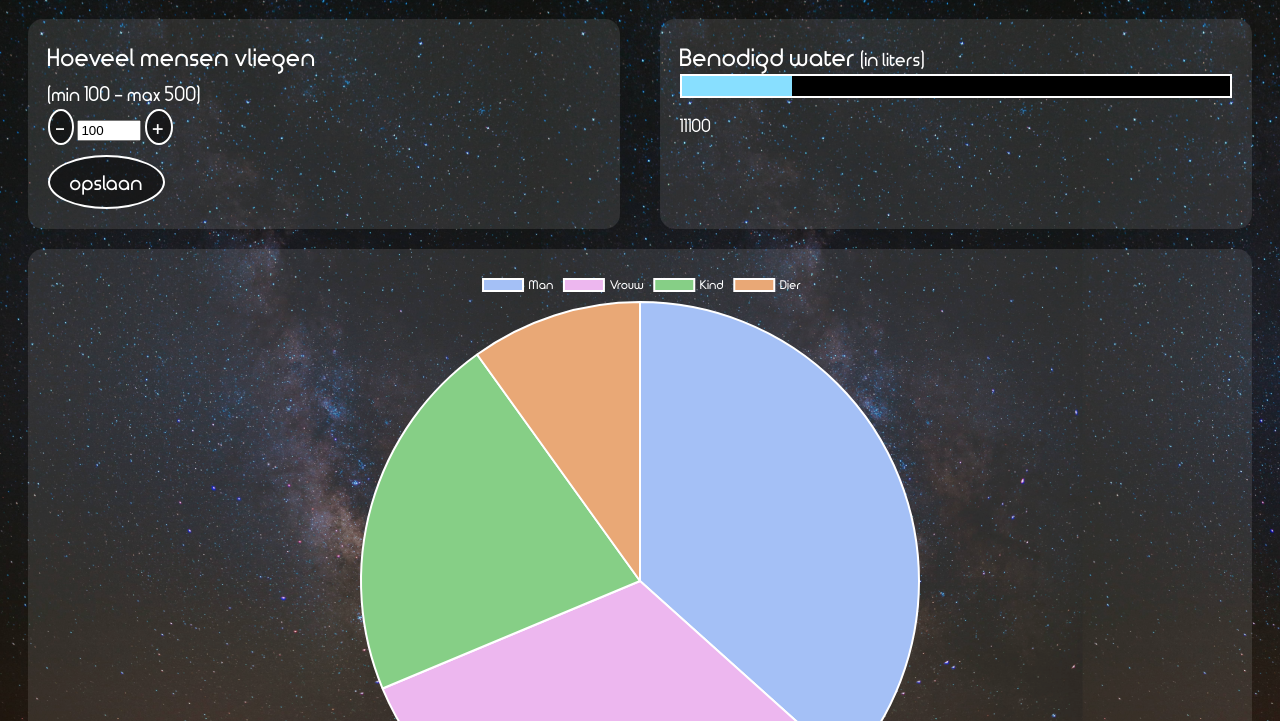
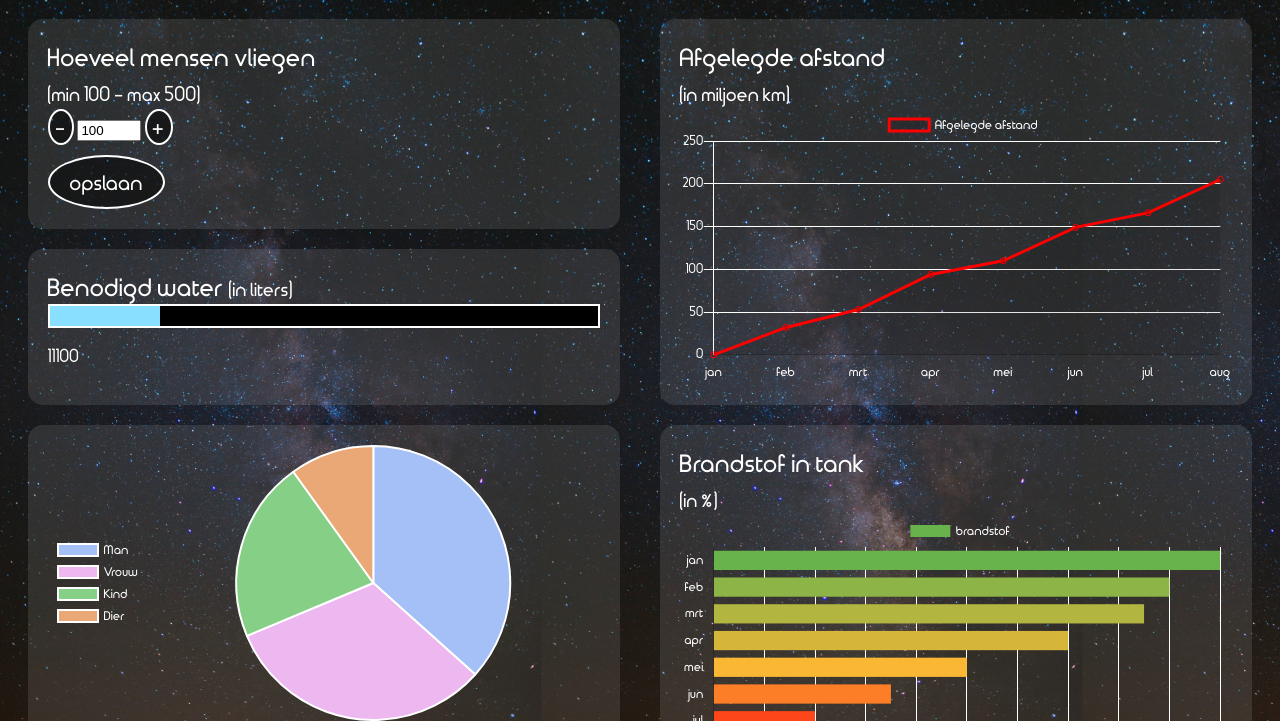
Before and after one commit to jashwan95/Challenge-1, a plain HTML site: page index.html in a window 1280 px wide. Shown: the part 79-800 px from the top of the page. Drawn offline with nearby package versions, Linux system fonts and the light colour scheme.

Commit message:
added a bar chart

```diff
--- a/index.html
+++ b/index.html
@@ -20,11 +20,11 @@
             <button type="button" id="opslaan">opslaan</button>
         </div>
 
-        <!-- bar chart-->
-        <div class="bar-chart witte-achtergrond">
+        <!-- bar-water chart-->
+        <div class="bar-chart-water witte-achtergrond">
             <h2>Benodigd water <span>(in liters)</span>
             </h2>
-            <div id="snelheidsbalk">
+            <div id="waterbalk">
                 <div id="balk"></div>
             </div>
             <p id="water"> nog niet ingevuld </p>
@@ -43,6 +43,14 @@
             <canvas id="lineChart"></canvas>
         </div>
 
+        <!-- bar-gas chart-->
+        <div class="bar-chart-gas witte-achtergrond">
+            <h2>Brandstof in tank<br>
+                <span>(in %)</span>
+            </h2>
+            <canvas id="gasChart"></canvas>
+        </div>
+
         <!-- script in <body> omdat het niet werkt in de <head> -->
         <script src="https://cdn.jsdelivr.net/npm/chart.js@2.8.0"></script>
         <script src="script.js"></script>
--- a/script.js
+++ b/script.js
@@ -1,61 +1,5 @@
-Chart.defaults.global.defaultFontColor = '#FFFFFF'
-Chart.defaults.global.defaultFontFamily = 'timeburner'
-
-/*pie chart*/
-var pie = document.getElementById('pieChart').getContext('2d');
-var chart = new Chart(pie, {
-    // The type of chart we want to create
-    type: 'pie',
-
-    // The data for our dataset
-    data: {
-        labels: ['Man', 'Vrouw', 'Kind', 'Dier'],
-        datasets: [{
-            data: [48, 42, 28, 13],
-            backgroundColor: ['#A4C0F6', '#EDB7EF', '#86CF86', '#E9A876']
-        }]
-    },
-
-    // Configuration options go here
-    options: {
-        legend: {
-            labels: {
-                fontColor: '#FFFFFF',
-                fontFamily: 'timeburner'
-            }
-        }
-    }
-});
-
-/*line chart*/
-var line = document.getElementById('lineChart').getContext('2d');
-var chart = new Chart(line, {
-    // The type of chart we want to create
-    type: 'line',
-
-    // The data for our dataset
-    data: {
-        labels: ['jan', 'feb', 'mrt', 'apr', 'mei', 'jun', 'jul', 'aug'],
-        datasets: [{
-            label: 'Afgelegde afstand',
-            borderColor: '#FF0000',
-            data: [0, 32, 53, 94, 110, 149, 166, 205]
-        }]
-    },
-
-    // Configuration options go here
-    options: {
-        legend: {
-            labels: {
-                fontColor: '#FFFFFF',
-                fontFamily: 'timeburner'
-            }
-        },
-        tooltips: {
-            bodyFontFamily: 'timeburner'
-        }
-    }
-});
+Chart.defaults.global.defaultFontColor = '#FFFFFF';
+Chart.defaults.global.defaultFontFamily = 'timeburner';
 
 /*aantal mensen + water*/
 var m = 100;
@@ -118,3 +62,95 @@ document.getElementById('opslaan').onclick = function(){
         document.getElementById('balk').style.backgroundColor = '#88DFFF';
     };
 };
+
+/*pie chart*/
+var pie = document.getElementById('pieChart').getContext('2d');
+var chart = new Chart(pie, {
+    // The type of chart we want to create
+    type: 'pie',
+
+    // The data for our dataset
+    data: {
+        labels: ['Man', 'Vrouw', 'Kind', 'Dier'],
+        datasets: [{
+            data: [48, 42, 28, 13],
+            backgroundColor: ['#A4C0F6', '#EDB7EF', '#86CF86', '#E9A876']
+        }]
+    },
+
+    // Configuration options go here
+    options: {
+        legend: {
+            position: 'left'
+        }
+    }
+});
+
+/*line chart*/
+var line = document.getElementById('lineChart').getContext('2d');
+var chart = new Chart(line, {
+    // The type of chart we want to create
+    type: 'line',
+
+    // The data for our dataset
+    data: {
+        labels: ['jan', 'feb', 'mrt', 'apr', 'mei', 'jun', 'jul', 'aug'],
+        datasets: [{
+            label: 'Afgelegde afstand',
+            borderColor: '#FF0000',
+            data: [0, 32, 53, 94, 110, 149, 166, 205],
+            lineTension: 0
+        }]
+    },
+
+    // Configuration options go here
+    options: {
+        scales: {
+            xAxes: [{
+                gridLines: {
+                    display: false
+                }
+            }],
+            yAxes: [{
+                gridLines: {
+                    color: 'white'
+                }
+            }]
+        }
+    }
+});
+
+
+
+/*bar-gas chart*/
+var bar = document.getElementById('gasChart').getContext('2d');
+var chart = new Chart(bar, {
+    // The type of chart we want to create
+    type: 'horizontalBar',
+
+    // The data for our dataset
+    data: {
+        labels: ['jan', 'feb', 'mrt', 'apr', 'mei', 'jun', 'jul', 'aug'],
+        datasets: [{
+            label: 'brandstof',
+            data: [100, 90, 85, 70, 50, 35, 20, 10, 0],
+            backgroundColor: ['#69B34C', '#8DB446', '#B2B540', '#D6B639', '#FAB733', '#FC7E26', '#FD461A', '#FF0D0D']
+        }]
+    },
+
+    // Configuration options go here
+    options: {
+        scales: {
+            xAxes: [{
+                gridLines: {
+                    color: 'white'
+                }
+            }],
+            yAxes: [{
+                gridLines: {
+                    display: false
+                }
+            }]
+        }
+    }
+});
--- a/style.css
+++ b/style.css
@@ -1,4 +1,4 @@
-@font-face{
+@font-face {
 	font-family: timeburner;
 	src: url("timeburnerbold-pegr-webfont.woff");
 }
@@ -8,16 +8,6 @@ body {
     color: #ffffff;
     background-image: url("space.jpg");
     background-size: auto 812px;
-
-    display: grid;
-    grid-template-columns: 1fr;
-
-    grid-template-areas:
-          "title"
-          "mensen"
-          "bar"
-          "pie"
-          "line";
 }
 
 h1 {
@@ -27,8 +17,11 @@ h1 {
 .aantal-mensen {
     grid-area: mensen;
 }
-.bar-chart {
+.bar-chart-water {
     grid-area: bar;
+}
+.bar-chart-gas {
+    grid-area: gas;
 }
 .pie-chart {
     grid-area: pie;
@@ -65,7 +58,7 @@ button {
     margin-top: 10px;
 }
 
-#snelheidsbalk {
+#waterbalk {
     position: relative;
     background-color: black;
     border: 2px solid #ffffff;
@@ -86,9 +79,9 @@ button {
 
         grid-template-areas:
               "title title"
-              "mensen bar"
-              "pie pie"
-              "line line";
+              "mensen line"
+              "bar line"
+              "pie gas";
     }
 }
 
@@ -100,7 +93,8 @@ button {
         grid-template-areas:
               "title title"
               "mensen bar"
-              "pie line";
+              "pie line"
+              "gas gas";
     }
 }
 
@@ -111,8 +105,8 @@ button {
 
         grid-template-areas:
               "title title title"
-              "mensen pie pie"
-              "bar pie pie"
-              "line line line";
+              "mensen gas line"
+              "bar gas line"
+              "pie gas line";
     }
 }
```
